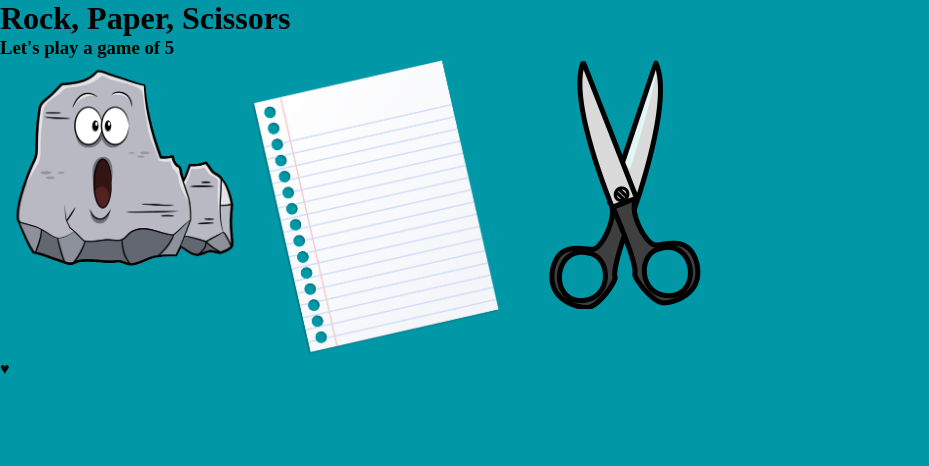
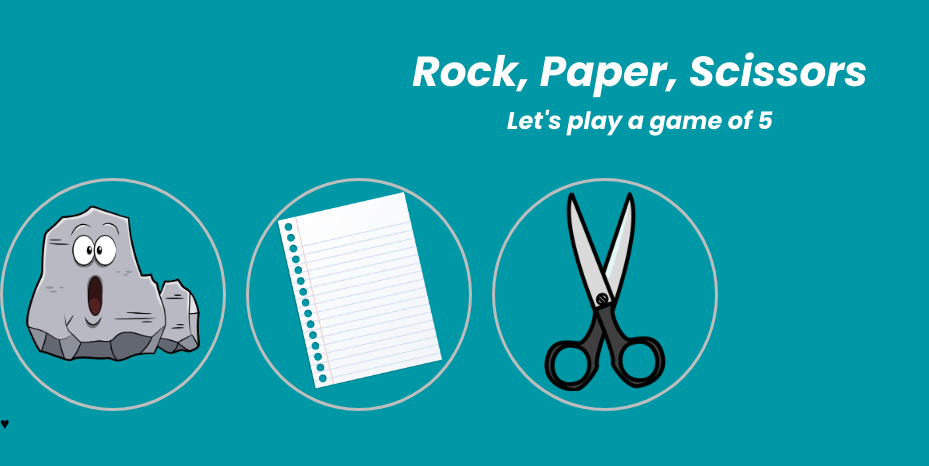
Before and after one commit to I-Maged/Rock-Paper-Scissors, a plain HTML site: page index.html in a window 1280 px wide. Shown: the whole page, without its empty margins (0-929 px from the left). Drawn offline with Linux system fonts and the light colour scheme.

Commit message:
first DOM manipulation

```diff
--- a/index.html
+++ b/index.html
@@ -4,7 +4,7 @@
   <head>
     <meta charset="utf-8" />
     <meta http-equiv="X-UA-Compatible" content="IE=edge" />
-    <title></title>
+    <title>Rock, Paper, Scissors Game</title>
     <meta name="viewport" content="width=device-width, initial-scale=1" />
     <link rel="stylesheet" href="./style.css" />
     <script src="./script.js" async defer></script>
@@ -15,13 +15,13 @@
       <h3>Let's play a game of 5</h3>
     </div>
     <div class="content">
-      <div class="section">
+      <div class="section rock">
         <img src="./images/rock.png" alt="rock" srcset="" />
       </div>
-      <div class="section">
+      <div class="section paper">
         <img src="./images/paper.png" alt="paper" srcset="" />
       </div>
-      <div class="section">
+      <div class="section scissor">
         <img src="./images/scissor.png" alt="scissor" srcset="" />
       </div>
     </div>
--- a/script.js
+++ b/script.js
@@ -0,0 +1,19 @@
+let rockSpan = document.querySelector('.rock');
+let paperSpan = document.querySelector('.paper');
+let scissorSpan = document.querySelector('.scissor');
+
+rockSpan.addEventListener('click', function (e) {
+  randomPick();
+});
+paperSpan.addEventListener('click', function (e) {
+  randomPick();
+});
+scissorSpan.addEventListener('click', function (e) {
+  randomPick();
+});
+
+function randomPick() {
+  let randomArray = ['rock', 'paper', 'scissor'];
+
+  console.log(randomArray[Math.floor(Math.random() * 3)]);
+}
--- a/style.css
+++ b/style.css
@@ -1,3 +1,5 @@
+@import url('https://fonts.googleapis.com/css2?family=Poppins:ital,wght@1,400;1,700&display=swap');
+
 :root {
   --primary-accent: #0097a7;
   --secondary-accent: #009688;
@@ -15,13 +17,46 @@
 }
 
 body {
+  font-family: 'Poppins', sans-serif;
   background-color: var(--primary-accent);
+}
+
+.header {
+  margin: 40px;
+  display: flex;
+  flex-direction: column;
+  justify-content: center;
+  align-items: center;
+  color: var(--primary-text);
+}
+h1 {
+  font-size: 42px;
+  font-style: italic;
+  font-weight: 700;
+}
+h3 {
+  font-size: 24px;
+  font-style: italic;
+  font-weight: 700;
 }
 
 .content {
   display: flex;
+  gap: 20px;
 }
-.section img {
-  width: 250px;
-  height: auto;
+
+.section {
+  padding: 10px;
+  border: 3px solid var(--divider);
+  border-radius: 50%;
+  transition: transform 0.2s;
 }
+.section:hover {
+  transform: scale(1.1);
+}
+
+img {
+  object-fit: scale-down;
+  width: 200px;
+  height: 200px;
+}
```
